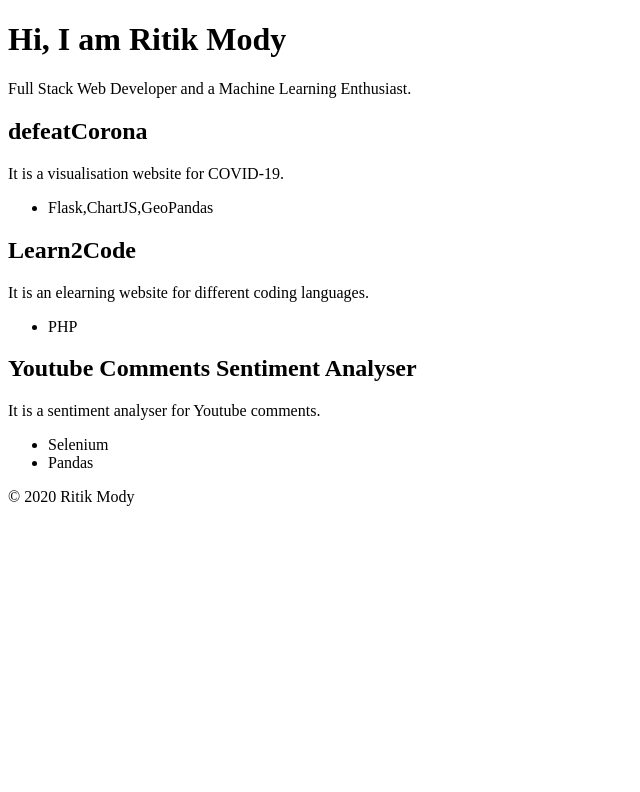
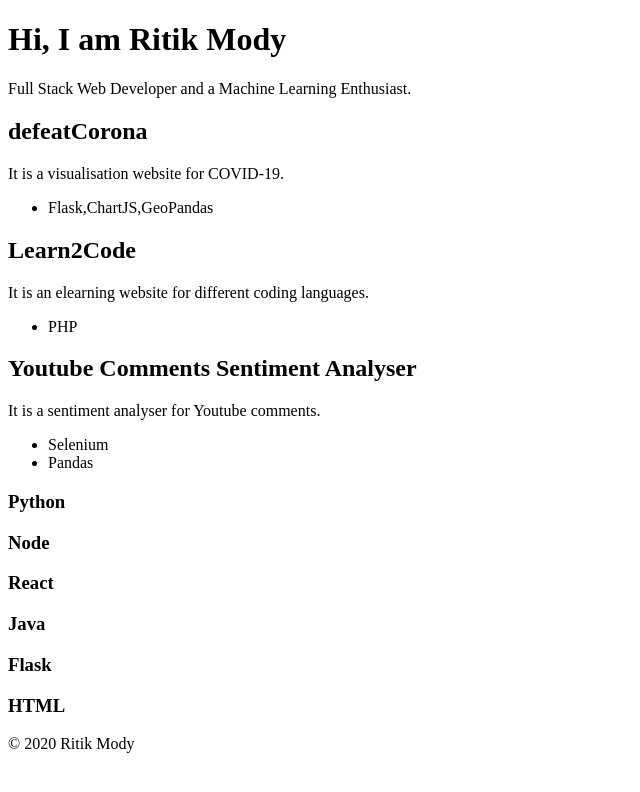
Before and after one commit to RitikMody/Portfolio, a React (Create React App) app: page / in a window 1280 px wide. Shown: the top 792 px of the page, without its empty margins (0-640 px from the left). Built offline with nearby package versions, Linux system fonts and the light colour scheme.

Commit message:
skills rendered

```diff
--- a/src/components/App.jsx
+++ b/src/components/App.jsx
@@ -1,9 +1,8 @@
-import React, { useState } from "react";
+import React from "react";
 import Introduction from "./Introduction";
-import Project from "./Project";
+import Projects from "./Projects";
 import Footer from "./Footer";
-import projects from "../projects";
-import skills from "../skills";
+import Skills from "./Skills";
 
 function App()
 {
@@ -11,9 +10,9 @@ function App()
 
     <Introduction/>
 
-    {projects.map((item,index)=>{
-        return <Project key={index} title={item.title} description={item.description} software={item.software}/>
-    })}
+    <Projects/>
+
+    <Skills/>
 
     <Footer/>
 
--- a/src/components/Project.jsx
+++ /dev/null
@@ -1,15 +0,0 @@
-import React from "react";
-
-function Project(props){
-    return <div className="project">
-        <h2>{props.title}</h2>
-        <p>{props.description}</p>
-        <ul>
-        {props.software.map((item)=>{
-            return <li>{item}</li>;
-        })}
-        </ul>
-    </div>;
-}
-
-export default Project;
--- /dev/null
+++ b/src/components/Projects.jsx
@@ -0,0 +1,24 @@
+import React from "react";
+import projects from "../projects";
+
+function Project(props){
+    return <div className="project">
+        <h2>{props.title}</h2>
+        <p>{props.description}</p>
+        <ul>
+        {props.software.map((item)=>{
+            return <li>{item}</li>;
+        })}
+        </ul>
+    </div>;
+}
+
+function Projects(){
+    return <div className="projects">
+        {projects.map((item,index)=>{
+        return <Project key={index} title={item.title} description={item.description} software={item.software}/>
+    })}
+    </div>;
+}
+
+export default Projects;
--- /dev/null
+++ b/src/components/Skills.jsx
@@ -0,0 +1,18 @@
+import React from "react";
+import skills from "../skills";
+
+function Skill(props){
+    return <div className="skill">
+        <h3>{props.name}</h3>
+    </div>;
+}
+
+function Skills(){
+    return <div className="skills">
+        {skills.map((item)=>{
+            return <Skill name={item}/>;
+        })}
+    </div>
+}
+
+export default Skills;
--- a/src/skills.js
+++ b/src/skills.js
@@ -1,3 +1,3 @@
-const skills = ["Python","Node","React","Java","Flask"];
+const skills = ["Python","Node","React","Java","Flask","HTML"];
 
 export default skills;
```
